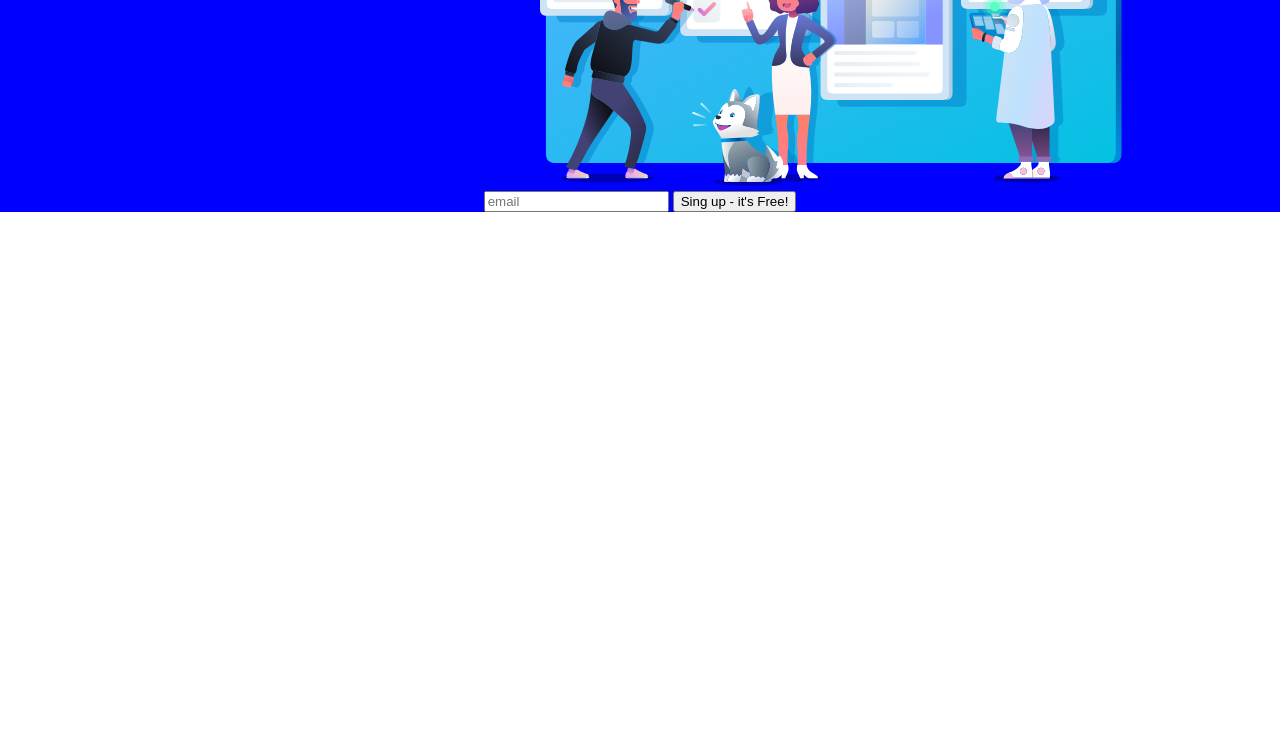
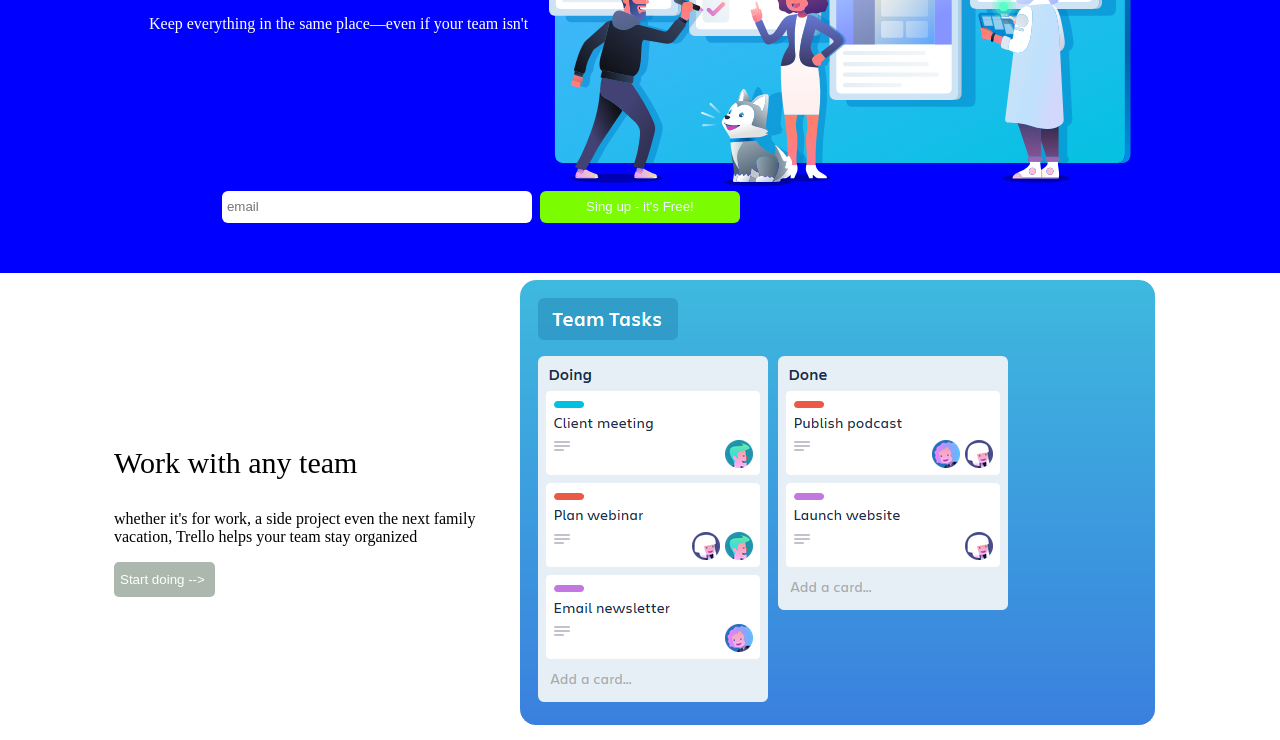
Before and after one commit to rtk666a/CBAYBOL, a plain HTML site: page Lessons_1/assignment_example/A1HelloPage.html in a window 1280 px wide. Shown: the part 301-1041 px from the top of the page. Before the commit the page ends 800 px from the top, so only its background shows below. Drawn offline with Linux system fonts and the light colour scheme.

Commit message:
lsat one

```diff
--- a/Lessons_1/assignment_example/A1HelloPage.html
+++ b/Lessons_1/assignment_example/A1HelloPage.html
@@ -27,29 +27,43 @@
             <div class="bottom">
 
                 <div class="text_content">
-                    <p>Trello brings all your tasks, teammates, and tools together</p>
-                    <p>Keep everything in the same place—even if your team isn’t</p>
+                    <p class="text_1">Trello brings all your tasks, teammates, and tools together</p>
+                    <p class="text_2">Keep everything in the same place—even if your team isn't</p>
                 </div>
 
                 <div class="content_img">
                     <img src="picture-1.svg">
                 </div>
-
-
             </div>
 
-            <div class="bottom">
-                <div class="inputs">
-                    <input type="email"  id="mail_input" placeholder="email">
-                    <input type="button"  id="sign up button" value="Sing up - it's Free!">
+            <div class="bottom_inputs">
+                <div class="Binputs">
+
+                    <div class="one">
+                        <input type="email"  id="mail_input" placeholder="email">
+                    </div>
+
+                    <div class="two">
+                        <input type="button"  id="sign_up_button" value="Sing up - it's Free!">
+                    </div>
                 </div>
-
             </div>
 
         </div>
 
         <div class="section2">
+            <div class="bottom">
 
+                <div class="text_content">
+                    <p class="text_1" style="color: black;">Work with any team</p>
+                    <p class="text_2 " style="color: black;" >whether it's for work, a side project even the next family vacation, Trello helps your team stay organized</p>
+                    <input type="button" value="Start doing --> " style="background-color: rgb(172, 184, 174); color: #ffffff; border-radius: 5px; border: 0px; height:35px ;">
+                </div>
+
+                <div class="content_img">
+                    <img src="picture-2.PNG">
+                </div>
+            </div>
         </div>
 
     </body>
--- a/Lessons_1/assignment_example/HelloStyle.css
+++ b/Lessons_1/assignment_example/HelloStyle.css
@@ -1,4 +1,5 @@
 .section-1{
+    padding-bottom: 50px ;
     background: blue;
 }
 
@@ -16,6 +17,17 @@
     }
 }
 
+.bottom p{
+    color:white;
+
+}
+.bottom .text_content{
+    flex-basis: 400px;
+}
+
+.bottom .text_content .text_1{
+    font-size:30px;
+}
 
 
 .S_start{
@@ -54,3 +66,41 @@ body{
     margin: 0px;
     /* font-family: Arial; */
 }
+.bottom_inputs .Binputs{
+    display: flex;
+    width: 100%;
+
+}
+
+
+.bottom_inputs .Binputs .one{
+    flex:23;
+    text-align: right;
+    margin-right: 8px;
+
+
+}
+
+.bottom_inputs .Binputs .two{
+    flex:32;
+}
+
+
+
+.bottom_inputs .Binputs input{
+    border:0px;
+    padding: 5px 5px;
+    border-radius: 6px;
+}
+
+.bottom_inputs .Binputs input[type='button']{
+    color: azure;
+    background-color: lawngreen;
+    width: 200px;
+    height: 32px;
+}
+
+.bottom_inputs .Binputs .one input{
+    width: 300px;
+    height: 22px;
+}
```
Also changed, not shown: Lessons_1/assignment_example/picture-2.PNG (added).
